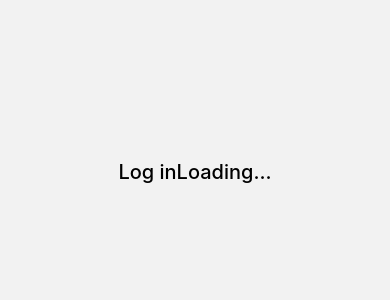
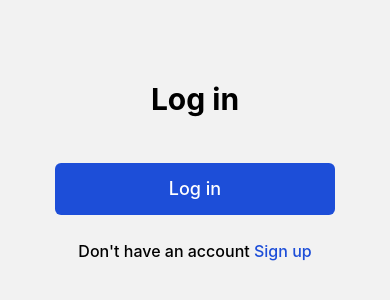
Before and after one commit to yakovmanit/delivery-mobile, a React Native app: screen / in a window 390 px wide. Shown: the part 234-534 px from the top of the page. Built offline with nearby package versions, Linux system fonts and the light colour scheme.

Commit message:
add button component; Auth page: add auth state switcher

```diff
--- a/app/components/screens/auth/Auth.tsx
+++ b/app/components/screens/auth/Auth.tsx
@@ -1,11 +1,12 @@
 import {FC, useState} from 'react';
-import {Text, View} from 'react-native';
+import {Pressable, Text, View} from 'react-native';
 import {SubmitHandler, useForm} from "react-hook-form";
 import {IAuthFormData} from "@/types/auth.interface";
+import Button from "@/components/ui/button/Button";
 
 const Auth: FC = () => {
   const [isReg, setIsReg] = useState(false);
-  const [isLoading, setIsLoading] = useState(true);
+  const [isLoading, setIsLoading] = useState(false);
 
   const { handleSubmit, reset, control } = useForm<IAuthFormData>({
     mode: 'onChange',
@@ -18,13 +19,30 @@ const Auth: FC = () => {
   return (
     <View className="mx-2 items-center justify-center h-full">
       <View className="w-3/4">
+        <Text className='text-center text-black text-3xl font-bold mb-8'>
+          {isReg ? 'Sign up' : 'Log in'}
+        </Text>
         <Text className="text-center text-black text-xl font-medium mb-8">
-          {isReg ? 'Sign up' : 'Log in'}
           {
             isLoading ? (
               'Loading...'
             ) : (
-              'Form'
+              <>
+                <Button onPress={handleSubmit(onSubmit)}>
+                  {isReg ? 'Sign up' : 'Log in'}
+                </Button>
+
+                <Pressable onPress={() => setIsReg(prevState => !prevState)}>
+                  <Text className='text-black text-center text-base mt-6'>
+                    {isReg
+                      ? 'Already have an account? '
+                      : "Don't have an account "}
+                    <Text className='text-blue-700'>
+                      {isReg ? 'Login' : 'Sign up'}
+                    </Text>
+                  </Text>
+                </Pressable>
+              </>
             )
           }
         </Text>
--- /dev/null
+++ b/app/components/ui/button/Button.tsx
@@ -0,0 +1,19 @@
+import { FC, PropsWithChildren } from 'react';
+import {Pressable, Text} from 'react-native';
+import {IButton} from "@/components/ui/button/button.interface";
+import cn from 'clsx';
+
+const Button: FC<PropsWithChildren<IButton>> = ({ children, className, ...rest }) => {
+  return (
+    <Pressable
+      className={cn('mt-3.5 bg-blue-700 w-full py-3 font-light rounded-md', className)}
+      {...rest}
+    >
+      <Text className='text-white text-center font-medium text-lg'>
+        {children}
+      </Text>
+    </Pressable>
+  );
+};
+
+export default Button;
--- /dev/null
+++ b/app/components/ui/button/button.interface.ts
@@ -0,0 +1,5 @@
+import {PressableProps} from "react-native";
+
+export interface IButton extends PressableProps {
+  className?: string
+}
--- a/package.json
+++ b/package.json
@@ -13,6 +13,7 @@
     "@react-navigation/native-stack": "^7.3.14",
     "@trivago/prettier-plugin-sort-imports": "^5.2.2",
     "babel-plugin-root-import": "^6.6.0",
+    "clsx": "^2.1.1",
     "expo": "~53.0.11",
     "expo-status-bar": "~2.2.3",
     "nativewind": "^4.1.23",
```
